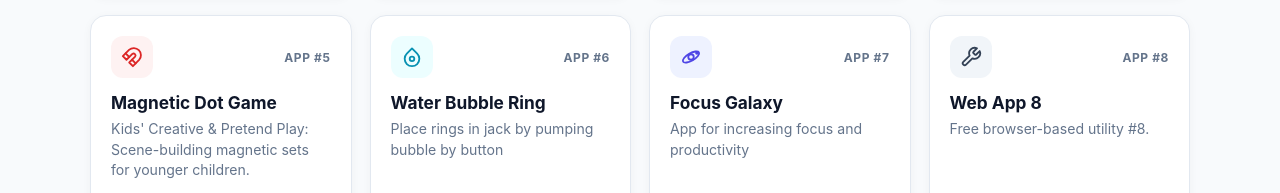
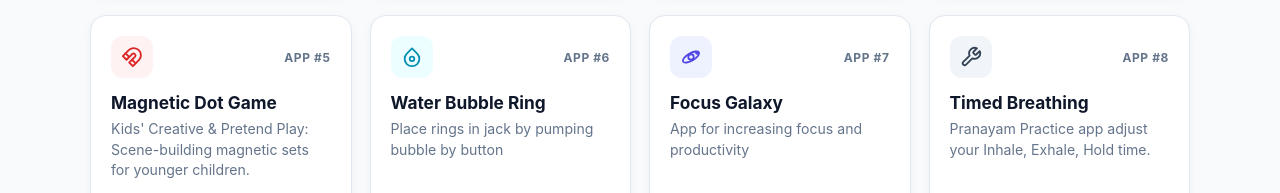
Before and after one commit to samhita2023/freewebapps, a plain HTML site: page index.html in a window 1280 px wide. Shown: the part 362-555 px from the top of the page. Drawn offline with Linux system fonts and the light colour scheme.

Commit message:
Update index.html

```diff
--- a/index.html
+++ b/index.html
@@ -343,10 +343,10 @@
           </span>
           <span class="card-tag">App #8</span>
         </div>
-        <h2 class="card-title">Web App 8</h2>
-        <p class="card-desc">Free browser-based utility #8.</p>
+        <h2 class="card-title">Timed Breathing</h2>
+        <p class="card-desc">Pranayam Practice app adjust your Inhale, Exhale, Hold time.</p>
       </div>
-      <a class="card-link" href="#">
+      <a class="card-link" href="https://samhita2023.github.io/freewebapps/pranayam.html" target="_blank" rel="noopener">
         Open App
         <svg width="14" height="14" viewBox="0 0 24 24" fill="none" stroke="currentColor" stroke-width="2.5" stroke-linecap="round" stroke-linejoin="round">
           <path d="M7 17 17 7"/><path d="M7 7h10v10"/>
```
